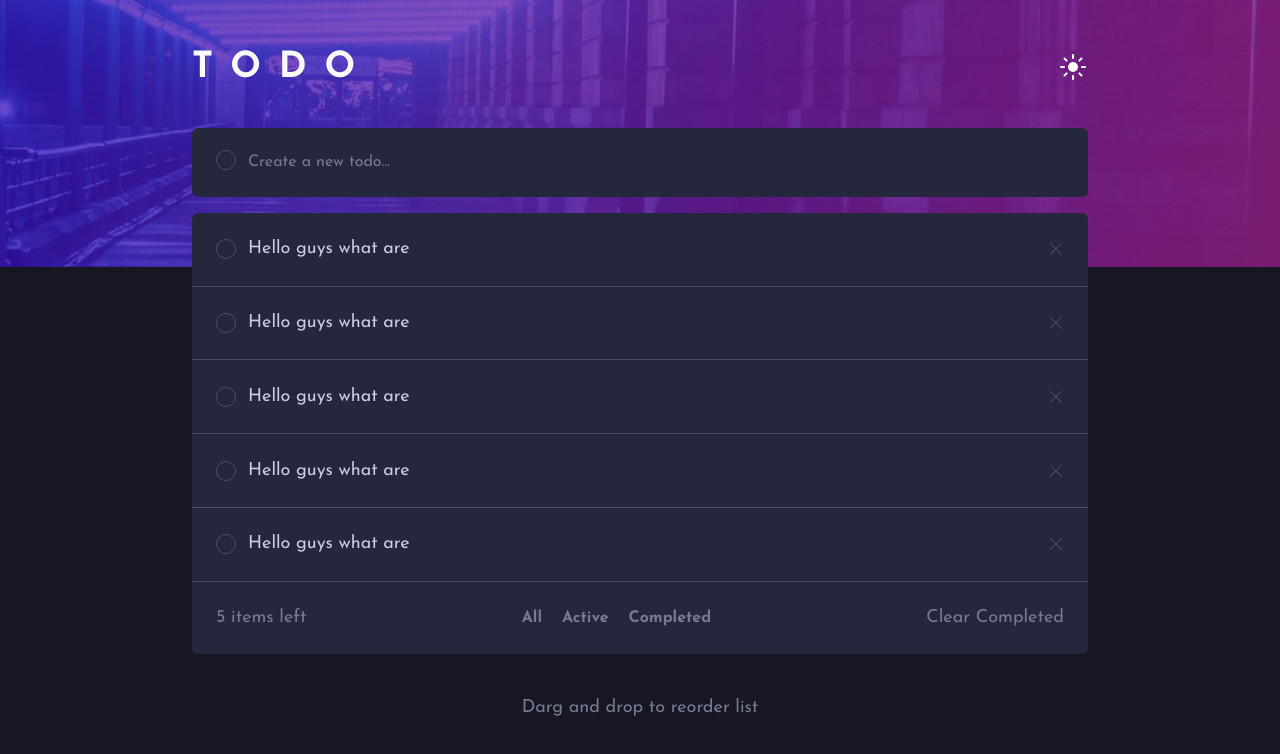
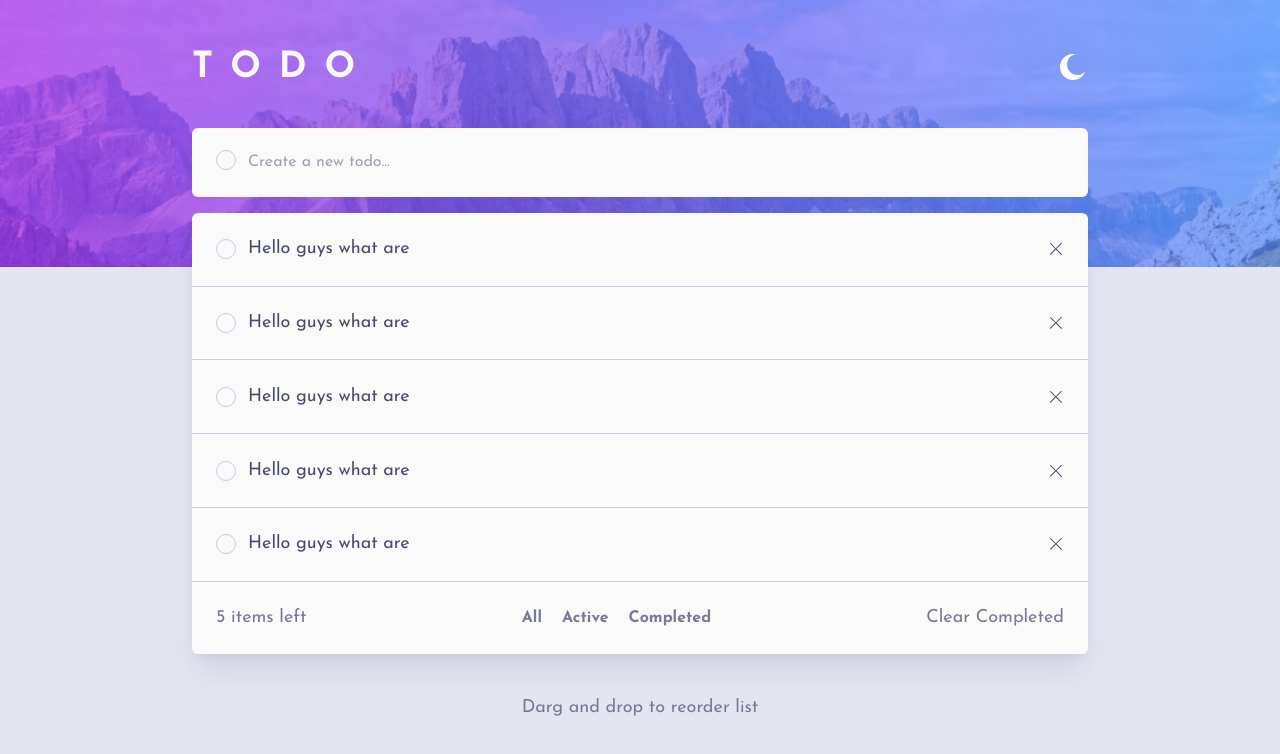
Before and after one commit to AslamtoIbrahim/todo-app, a Next.js app: page / in a window 1280 px wide. Shown: the top 754 px of the page. Built offline with nearby package versions, Linux system fonts and the light colour scheme.

Commit message:
feat: add ability to toggle between dark and light themes

```diff
--- a/src/app/components/Main.tsx
+++ b/src/app/components/Main.tsx
@@ -1,29 +1,76 @@
-import React from 'react'
-import ThemeButton from './ThemeButton'
-import TodoInput from './TodoInput'
-import TodoListView from './TodoListView'
-import FilterView from './FilterView'
+'use client'
+import React, { useEffect, useState } from "react";
+import ThemeButton from "./ThemeButton";
+import TodoInput from "./TodoInput";
+import TodoListView from "./TodoListView";
+import FilterView from "./FilterView";
 
 const Main = () => {
+  const [theme, setTheme] = useState("system");
+  const [ismounted, setIsmounted] = useState(false);
+
+  useEffect(() => {
+    setIsmounted(true);
+  }, []);
+
+  useEffect(() => {
+    if (!ismounted) {
+      return;
+    }
+
+    const htmlElement = window.document.documentElement;
+    htmlElement.classList.remove("light", "dark");
+
+    const mode = localStorage.getItem("theme") || "system";
+    if (mode === "system") {
+      const themeSystem = window.matchMedia("(prefers-color-scheme: dark)")
+        .matches
+        ? "dark"
+        : "light";
+      setTheme(themeSystem);
+      htmlElement.classList.add(themeSystem);
+      return;
+    }
+
+    setTheme(mode);
+    htmlElement.classList.add(mode);
+  }, [theme, ismounted]);
+
+  const onClickThemeListener = () => {
+    const newTheme = theme === "light" ? "dark" : "light";
+    setTheme(newTheme);
+    localStorage.setItem("theme", newTheme);
+  };
+
+  if (!ismounted) {
+    return null;
+  }
+
   return (
-    <main className='bg-ml xs:bg-dl dark:bg-md dark:xs:bg-dd bg-contain bg-no-repeat font-jose h-screen
-      px-4 py-12 '>
-      <div className='flex flex-col gap-5 md:gap-10 xs:mx-6  md:max-w-xl lg:max-w-2xl xl:max-w-4xl md:mx-auto '>
-        <section className='flex justify-between items-center'>
-          <p className='text-very-light-gray text-2xl lg:text-3xl xl:text-4xl font-semibold tracking-[0.2em] lg:tracking-[0.5em]'>TODO</p>
-          <ThemeButton />
+    <main
+      className="bg-ml xs:bg-dl dark:bg-md dark:xs:bg-dd bg-contain bg-no-repeat font-jose h-screen
+      px-4 py-12 "
+    >
+      <div className="flex flex-col gap-5 md:gap-10 xs:mx-6  md:max-w-xl lg:max-w-2xl xl:max-w-4xl md:mx-auto ">
+        <section className="flex justify-between items-center">
+          <p className="text-very-light-gray text-2xl lg:text-3xl xl:text-4xl font-semibold tracking-[0.2em] lg:tracking-[0.5em]">
+            TODO
+          </p>
+          <ThemeButton themeButtonClick={onClickThemeListener} />
         </section>
-        <section className='flex flex-col gap-4 '>
+        <section className="flex flex-col gap-4 ">
           <TodoInput />
           <TodoListView />
           <FilterView />
         </section>
         <section>
-          <p className='text-dark-grayish-blue text-center text-sm md:text-base xl:text-lg'>Darg and drop to reorder list</p>
+          <p className="text-dark-grayish-blue text-center text-sm md:text-base xl:text-lg">
+            Darg and drop to reorder list
+          </p>
         </section>
       </div>
     </main>
-  )
-}
+  );
+};
 
-export default Main
+export default Main;
--- a/src/app/components/ThemeButton.tsx
+++ b/src/app/components/ThemeButton.tsx
@@ -1,8 +1,12 @@
 import React from "react";
 
-const ThemeButton = () => {
+type Props = {
+  themeButtonClick: () => void;
+};
+
+const ThemeButton = ({ themeButtonClick }: Props) => {
   return (
-    <button className="h-7 w-7 bg-moon dark:bg-sun bg-no-repeat cursor-pointer" />
+    <button onClick={themeButtonClick} className="h-7 w-7 bg-moon dark:bg-sun bg-no-repeat cursor-pointer" />
   );
 };
 
--- a/src/app/globals.css
+++ b/src/app/globals.css
@@ -71,5 +71,5 @@
 }
 
 body {
-  transition: background-color 0.2s ease, color 0.2s ease;
+  transition: background-color 0.2s ease-in-out, color 0.5s ease-in-out;
 }
--- a/src/app/layout.tsx
+++ b/src/app/layout.tsx
@@ -29,7 +29,7 @@ export default function RootLayout({
   children: React.ReactNode;
 }>) {
   return (
-    <html lang="en" className="dark">
+    <html lang="en" suppressHydrationWarning>
       <body
         className={`${geistSans.variable} ${geistMono.variable} ${josefin.variable} antialiased
         bg-very-light-grayish-blue dark:bg-very-dark-blue`}
--- a/src/app/page.tsx
+++ b/src/app/page.tsx
@@ -1,11 +1,17 @@
+import { ThemeProvider } from "next-themes";
 import Main from "./components/Main";
 
 const page = () => {
   return (
-    <div className="">
-      <Main />
+    <div>
+      <ThemeProvider
+        attribute="class"
+        defaultTheme="system"
+        enableSystem={true}
+      >
+        <Main />
+      </ThemeProvider>
     </div>
-
   );
 };
 
```
